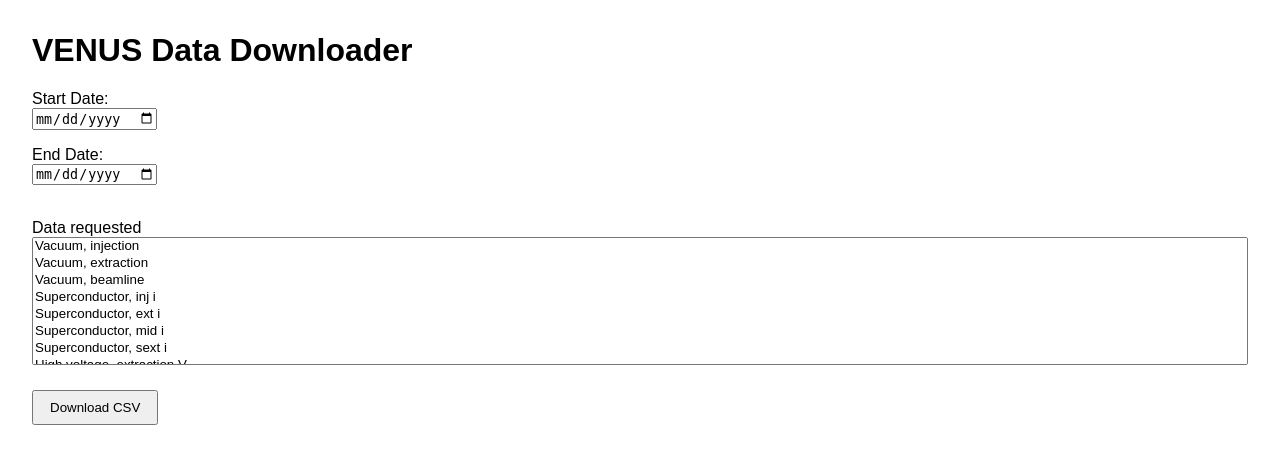
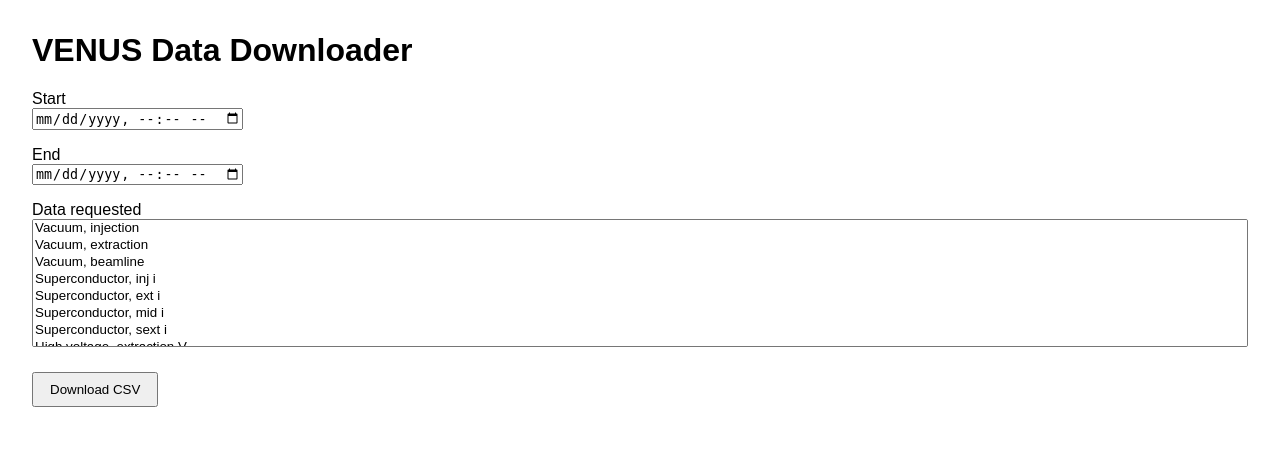
Before and after one commit to lbnl-88ops/venus_data_downloader, a Flask app: page / in a window 1280 px wide. Shown: the top 464 px of the page. Run offline with Flask 3, Linux system fonts and the light colour scheme.

Commit message:
replaced date time pickers with WTForms versions

```diff
--- a/app.py
+++ b/app.py
@@ -1,6 +1,6 @@
 from pathlib import Path
 from flask import Flask, render_template_string, request, render_template, send_file
-from forms import DataSelectionForm
+from forms import DataSelectionForm, DateSelectionForm
 from ops.ecris.analysis.venus_data import get_venus_data
 from datetime import datetime
 from typing import List
@@ -17,41 +17,32 @@
 
     @app.route('/', methods=['GET', 'POST'])
     def index():
-        form = DataSelectionForm()
+        data_select = DataSelectionForm()
+        date_select = DateSelectionForm()
+
         if request.method == 'POST':
-            start_date = request.form.get('start_date')
-            end_date = request.form.get('end_date')
-            selected_data = form.selected_options.data
+            start_date = date_select.start_date.data
+            end_date = date_select.end_date.data
+            selected_data = data_select.selected_options.data
 
             try:
                 validate_and_save_data(selected_data, start_date, end_date)
                 return send_file('../data.csv', mimetype='text/csv', as_attachment=True)
             except ValueError as exc:
                 return render_template('index.html', error=f'Error: {exc}',
-                                        start_date=start_date, end_date=end_date,
-                                        form=form)
+                                        date_form=date_select,
+                                        form=data_select)
 
         start_date = None
         end_date = None
-        return render_template('index.html', start_date=start_date, end_date=end_date, error='',
-                               form=form)
+        return render_template('index.html', date_form=date_select,
+                               error='',
+                               form=data_select)
 
     return app
 
-def validate_and_save_data(selected_data: List[str], start_date: str, end_date: str) -> None | ValueError:
-    try:
-        start = datetime.strptime(f'{start_date} 0:0:0', FMT)
-    except ValueError:
-        raise ValueError(f'Start date {start_date} is invalid')
-    try:
-        stop = datetime.strptime(f'{end_date} 23:59:00', FMT)
-    except ValueError:
-        raise ValueError(f'End date {end_date} is invalid')
-    if start > stop:
-        raise ValueError('Start date must be before end date')
-    if not selected_data:
-        raise ValueError('No data selected')
-    data = get_venus_data(DATA_LOCATION, selected_data, start, stop)
+def validate_and_save_data(selected_data: List[str], start_date: datetime, end_date: datetime) -> None | ValueError:
+    data = get_venus_data(DATA_LOCATION, selected_data, start_date, end_date)
     data.to_csv('data.csv', index=False)
 
 
--- a/forms.py
+++ b/forms.py
@@ -1,6 +1,6 @@
 from flask_wtf import FlaskForm
-from wtforms import SelectMultipleField
-from wtforms.validators import DataRequired
+from wtforms import SelectMultipleField, DateTimeLocalField, ValidationError
+from wtforms.validators import DataRequired, InputRequired
 
 CHOICES = [
     ('inj_mbar', 'Vacuum, injection'),
@@ -32,3 +32,12 @@
     # Define choices as a list of tuples: (value, label)
     choices = CHOICES
     selected_options = SelectMultipleField('Data requested', choices=choices, validators=[DataRequired()])
+
+def before_start(field, form):
+    if field.data <= form.start_date.data:
+        return ValidationError('End time must be after start.')
+
+class DateSelectionForm(FlaskForm):
+
+    start_date = DateTimeLocalField('Start', validators=[InputRequired()])
+    end_date = DateTimeLocalField('End', validators=[InputRequired(), before_start])
--- a/templates/index.html
+++ b/templates/index.html
@@ -20,10 +20,10 @@
 
     <h1>VENUS Data Downloader</h1>
     <form method="POST">
-        <label for="start_date">Start Date:</label>
-        <input type="date" id="start_date" name="start_date" value="{{ start_date if start_date else '' }}">
-        <label for="end_date">End Date:</label>
-        <input type="date" id="end_date" name="end_date" value="{{ end_date if end_date else '' }}"><br><br>
+        <div>
+            {{ date_form.start_date.label}} {{date_form.start_date}}
+            {{ date_form.end_date.label}} {{date_form.end_date}}
+        </div>
 
         <div class="selector">
             {{ form.selected_options.label }}
```
